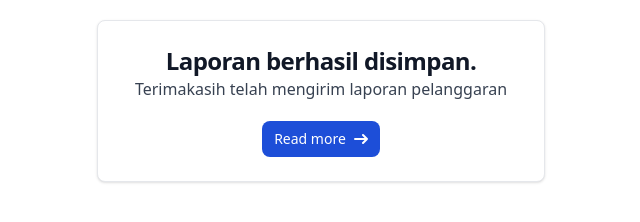
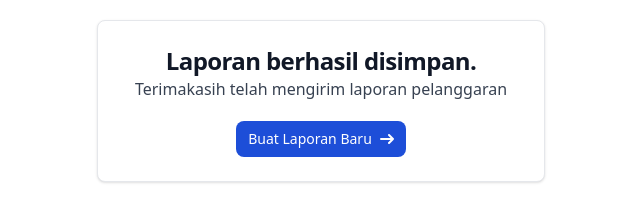
Before and after one commit to wanglaga/catat-pelanggaran, a website: page sukses.html in a window 1280 px wide. Shown: the whole page, without its empty margins (319-959 px from the left). Drawn offline with nearby package versions, Linux system fonts and the light colour scheme.

Commit message:
gatau apa

```diff
--- a/sukses.html
+++ b/sukses.html
@@ -17,7 +17,7 @@
             <p class="mb-5 font-normal text-gray-700 dark:text-gray-400">Terimakasih telah mengirim laporan pelanggaran</p>
             <a href="index.html"
                 class="inline-flex items-center px-3 py-2 text-sm font-medium text-center text-white bg-blue-700 rounded-lg hover:bg-blue-800 focus:ring-4 focus:outline-none focus:ring-blue-300 dark:bg-blue-600 dark:hover:bg-blue-700 dark:focus:ring-blue-800">
-                Read more
+                Buat Laporan Baru
                 <svg class="rtl:rotate-180 w-3.5 h-3.5 ms-2" aria-hidden="true" xmlns="http://www.w3.org/2000/svg"
                     fill="none" viewBox="0 0 14 10">
                     <path stroke="currentColor" stroke-linecap="round" stroke-linejoin="round" stroke-width="2"
```
Also changed, not shown: dist/output.css.
